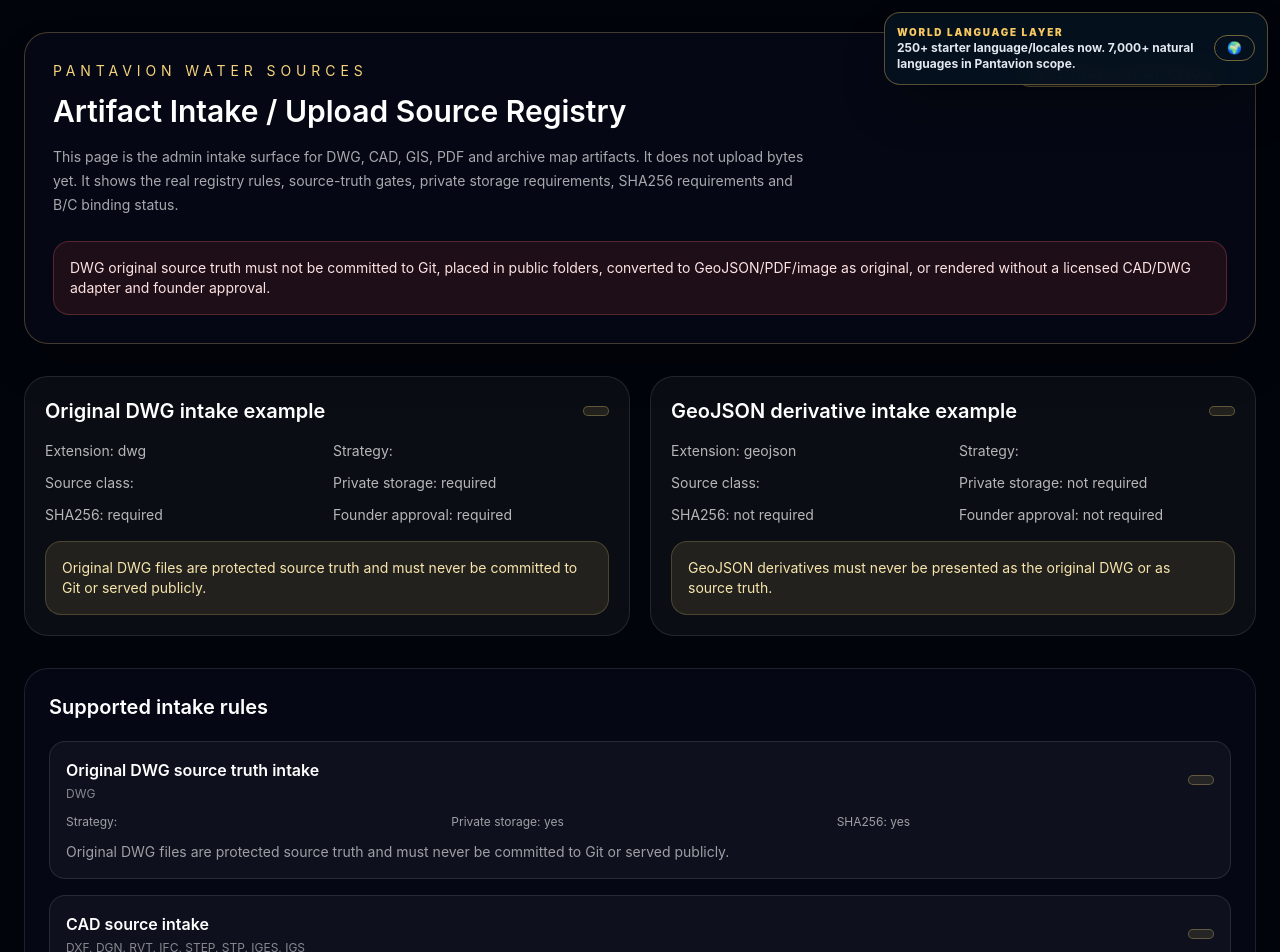
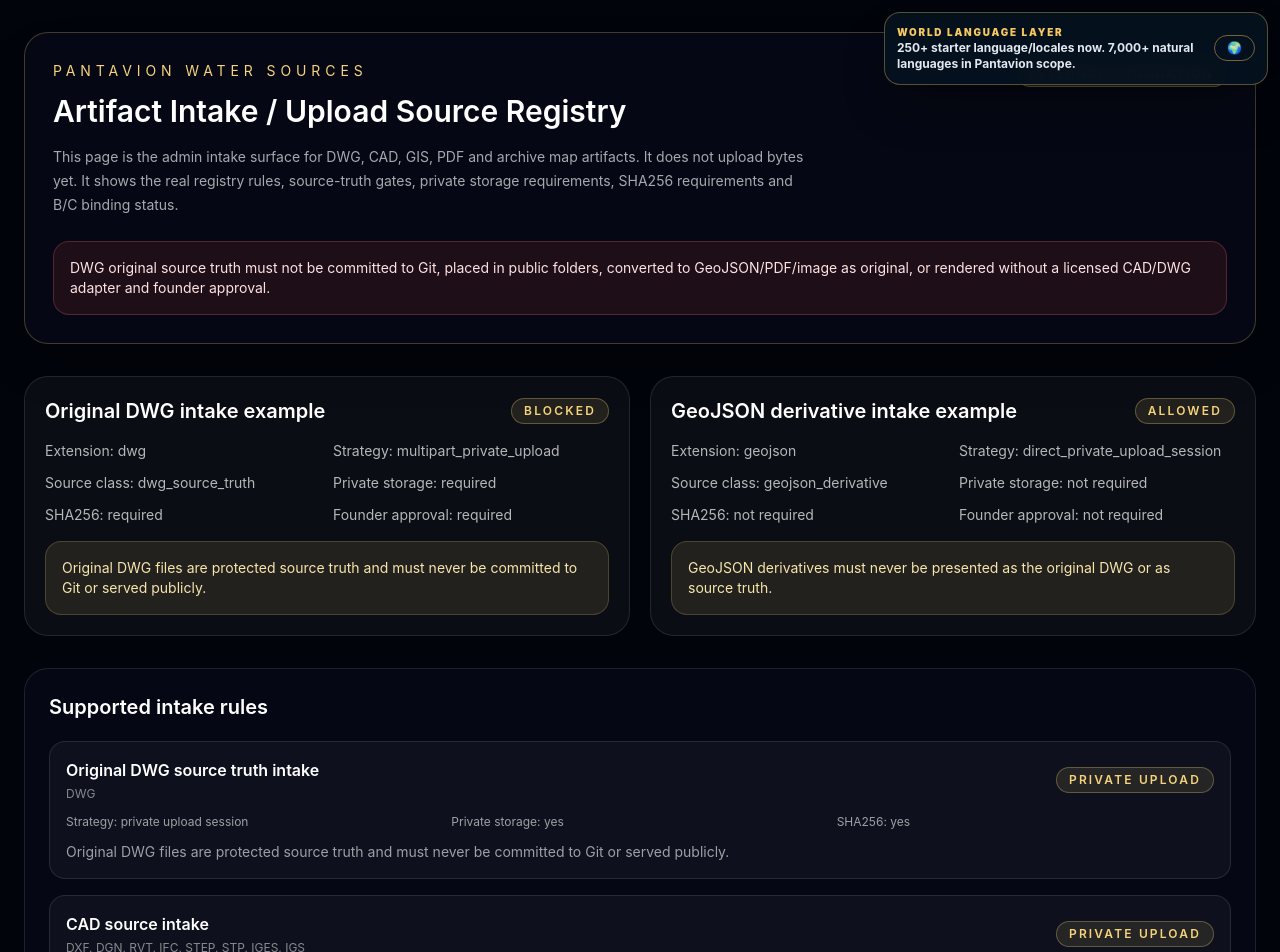
Before and after one commit to pandaconnect1/pantavion-planet, a Next.js app: page /professional/infrastructure/water/sources in a window 1280 px wide. Shown: the top 952 px of the page. Built offline with nearby package versions, Linux system fonts and the light colour scheme.

Commit message:
Fix TypeScript registry and runtime contract checks

```diff
--- a/components/water/WaterSourcesAdminPanel.tsx
+++ b/components/water/WaterSourcesAdminPanel.tsx
@@ -28,13 +28,13 @@ function AssessmentCard({
     <div className="rounded-3xl border border-white/10 bg-white/[0.04] p-5">
       <div className="flex flex-wrap items-center justify-between gap-3">
         <h2 className="text-xl font-semibold text-white">{title}</h2>
-        <Pill>{assessment.status}</Pill>
+        <Pill>{assessment.blocked ? "blocked" : "allowed"}</Pill>
       </div>
 
       <div className="mt-4 grid gap-3 text-sm text-white/70 md:grid-cols-2">
         <p>Extension: {assessment.extension}</p>
-        <p>Strategy: {assessment.uploadStrategy}</p>
-        <p>Source class: {assessment.sourceClass}</p>
+        <p>Strategy: {assessment.recommendedUploadStrategy}</p>
+        <p>Source class: {assessment.artifactClass}</p>
         <p>Private storage: {assessment.requiresPrivateStorage ? "required" : "not required"}</p>
         <p>SHA256: {assessment.requiresSha256 ? "required" : "not required"}</p>
         <p>Founder approval: {assessment.requiresFounderApproval ? "required" : "not required"}</p>
@@ -97,11 +97,11 @@ export function WaterSourcesAdminPanel({
                     {rule.extensions.map((ext) => ext.toUpperCase()).join(", ")}
                   </p>
                 </div>
-                <Pill>{rule.status}</Pill>
+                <Pill>{rule.allowedForPrivateUploadSession ? "private upload" : "metadata only"}</Pill>
               </div>
 
               <div className="mt-3 grid gap-2 text-xs text-white/60 md:grid-cols-3">
-                <p>Strategy: {rule.uploadStrategy}</p>
+                <p>Strategy: {rule.allowedForPrivateUploadSession ? "private upload session" : "metadata only"}</p>
                 <p>Private storage: {rule.requiresPrivateStorage ? "yes" : "no"}</p>
                 <p>SHA256: {rule.requiresSha256 ? "yes" : "no"}</p>
               </div>
--- a/core/agent/agent-execution-reliability.ts
+++ b/core/agent/agent-execution-reliability.ts
@@ -244,9 +244,7 @@ export function assessPantavionAgentExecutionReliability(
 
   const requiresRollbackPlan =
     Boolean(input.requiresRollbackPlan) ||
-    requiresCheckpoint ||
-    actionClass === "dependency_install" ||
-    actionClass === "deploy";
+    requiresCheckpoint;
 
   const blocked = blockedCommand || secretLikeText || actionClass === "secret_sensitive";
 
--- a/core/water/licensed-dwg-adapter-runtime-contract.ts
+++ b/core/water/licensed-dwg-adapter-runtime-contract.ts
@@ -375,7 +375,7 @@ export function assessPantavionLicensedDwgAdapterRuntime(
   const verifiedMethods = normalizeMethods(input.verifiedMethods);
   const missingMethods = contract
     ? contract.requirements.requiredMethods.filter((method) => !verifiedMethods.includes(method))
-    : ["initialize", "loadOriginalDwgReadOnly", "renderEmbedded", "dispose"];
+    : (["initialize", "loadOriginalDwgReadOnly", "renderEmbedded", "dispose"] as PantavionDwgAdapterRequiredMethod[]);
 
   const missingLicense = Boolean(contract?.requiresLicense) && !input.licenseAvailable;
   const missingPackage = Boolean(contract?.requiresAdapterPackage) && !input.adapterPackageAvailable;
--- a/core/water/water-asset-registry.ts
+++ b/core/water/water-asset-registry.ts
@@ -412,8 +412,7 @@ export function assessPantavionWaterAssetRegistration(
   const requiresWorkOrder = conditionNeedsWorkOrder;
   const requiresSupervisorReview =
     replacementOrPermanent ||
-    condition === "lost_or_covered" ||
-    condition === "permanent_closed";
+    condition === "lost_or_covered";
 
   const blocked = missingAssetId || unsupportedKind;
 
```
